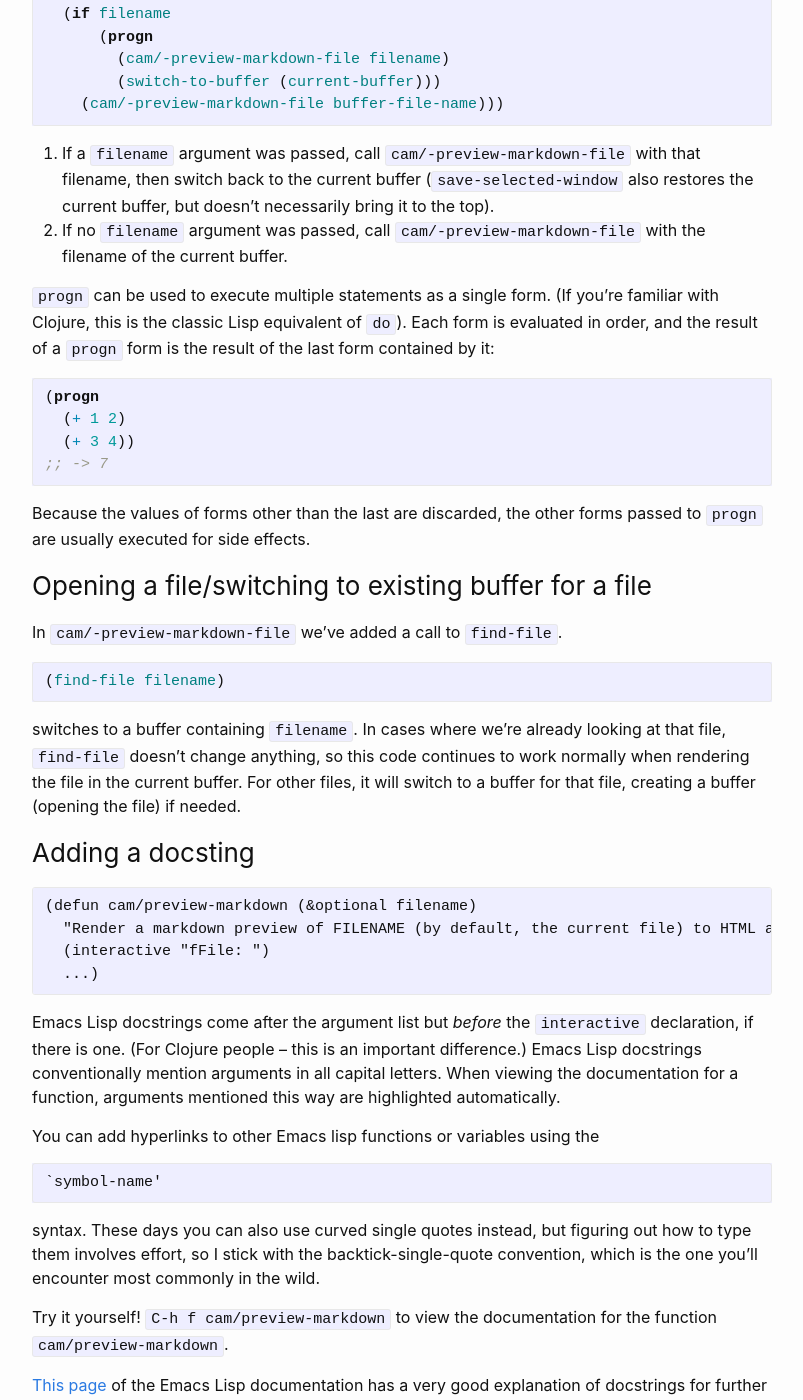
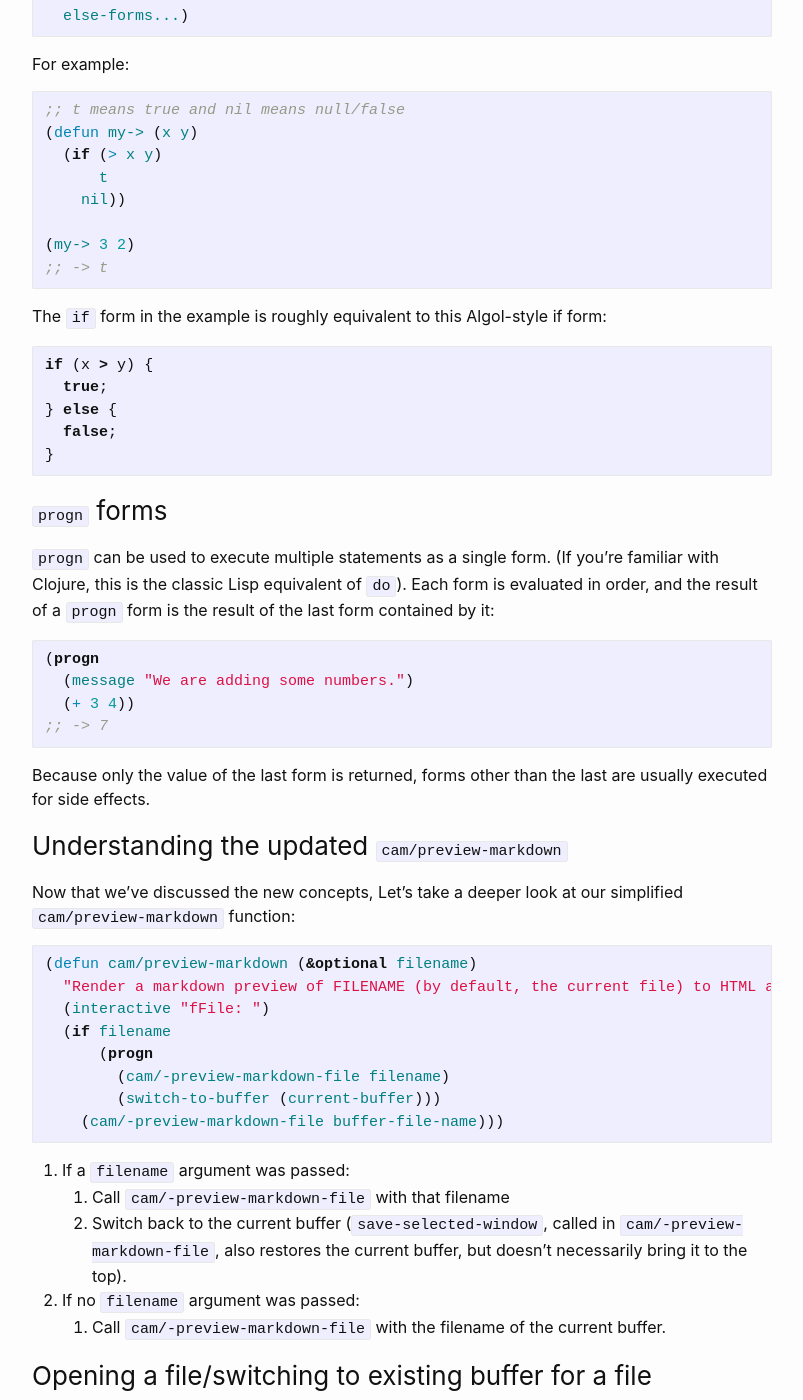
Before and after one commit to camsaul/camsaul.com, a Jekyll site: the page built from _posts/2020-06-09-emacs-lisp-intro-markdown-live-previews-part-3.markdown, in a window 1280 px wide and 1400 px high, scrolled down 2912 px. Shown: the whole window, without its empty margins (238-1041 px from the left). Built offline with Jekyll 4.4.1, drawn with Linux system fonts in a browser that asks for light colours; a script that is not in the unit is left out; some of the changed text lies outside the part shown.

Commit message:
Various tweaks to Emacs Lisp intro posts

````diff
--- a/_posts/2020-06-09-emacs-lisp-intro-markdown-live-previews-part-3.markdown
+++ b/_posts/2020-06-09-emacs-lisp-intro-markdown-live-previews-part-3.markdown
@@ -21,7 +21,8 @@ We'll discuss the following Emacs Lisp concepts:
 
 *  Optional arguments
 *  `interactive` code characters
-*  `progn`
+*  `progn` forms
+*  `if` forms
 *  Docstrings
 *  Hooks
 *  Buffer-local variables
@@ -31,7 +32,7 @@ We'll discuss the following Emacs Lisp concepts:
 
 Here we've broken out `cam/preview-markdown` a bit further.
 
-This version of the function works the same as before when run programmatically,
+This version of the command works the same as before when run programmatically,
 but when executed interactively (e.g. via `M-x`) it will prompt you for the file
 to preview, complete with autocomplete; it defaults to the current file.
 
@@ -102,8 +103,9 @@ In
 ```
 
 we are making the `filename` argument optional, because we'd like to be able to
-call this function with an specific file to preview, but default to the current
-file when called with no argument (such as when it is called programmatically).
+call this function with a specific file to preview, but default to the current
+file when it is called with no argument (such as when it is called as part of a
+*hook*, as discussed below).
 
 ### Specifying a prompt in the `interactive` declaration
 
@@ -120,12 +122,62 @@ show the user in the minibuffer (`"File: "`). Note that we have to include the
 space after the prompt ourselves.
 
 The string name of the file the user chooses will be passed in as the `filename`
-argument. When the function is invoked programmatically by the
-`after-save-hook` (discussed below), `filename` will not be prompted for, and will be `nil`.
+argument. When the function is invoked programmatically, Emacs will not prompt
+the user for a value of `filename`.
+
+### `if` forms
+
+In Emacs Lisp, `if` forms have the syntax
+
+```emacs-lisp
+(if condition
+    then-form
+  else-forms...)
+```
+
+For example:
+
+```emacs-lisp
+;; t means true and nil means null/false
+(defun my-> (x y)
+  (if (> x y)
+      t
+    nil))
+
+(my-> 3 2)
+;; -> t
+```
+
+The `if` form in the example is roughly equivalent to this Algol-style if form:
+
+```javascript
+if (x > y) {
+  true;
+} else {
+  false;
+}
+```
 
 ### `progn` forms
 
-Let's take a deeper look at our simplified `cam/preview-markdown` function:
+`progn` can be used to execute multiple statements as a single form. (If you're
+familiar with Clojure, this is the classic Lisp equivalent of `do`). Each form is
+evaluated in order, and the result of a `progn` form is the result of the last
+form contained by it:
+
+```emacs-lisp
+(progn
+  (message "We are adding some numbers.")
+  (+ 3 4))
+;; -> 7
+```
+
+Because only the value of the last form is returned, forms other than the last
+are usually executed for side effects.
+
+### Understanding the updated `cam/preview-markdown`
+
+Now that we've discussed the new concepts, Let's take a deeper look at our simplified `cam/preview-markdown` function:
 
 ```emacs-lisp
 (defun cam/preview-markdown (&optional filename)
@@ -138,27 +190,16 @@ Let's take a deeper look at our simplified `cam/preview-markdown` function:
     (cam/-preview-markdown-file buffer-file-name)))
 ```
 
-1.  If a `filename` argument was passed, call `cam/-preview-markdown-file` with
-    that filename, then switch back to the current buffer
-    (`save-selected-window` also restores the current buffer, but doesn't
-    necessarily bring it to the top).
-2.  If no `filename` argument was passed, call `cam/-preview-markdown-file` with
-    the filename of the current buffer.
 
-`progn` can be used to execute multiple statements as a single form. (If you're
-familiar with Clojure, this is the classic Lisp equivalent of `do`). Each form is
-evaluated in order, and the result of a `progn` form is the result of the last
-form contained by it:
+1.  If a `filename` argument was passed:
+    1.  Call `cam/-preview-markdown-file` with that filename
+    2.  Switch back to the current buffer (`save-selected-window`, called in
+        `cam/-preview-markdown-file`, also restores the current buffer, but
+        doesn't necessarily bring it to the top).
+2.  If no `filename` argument was passed:
+    1.  Call `cam/-preview-markdown-file` with the filename of the current
+        buffer.
 
-```emacs-lisp
-(progn
-  (+ 1 2)
-  (+ 3 4))
-;; -> 7
-```
-
-Because the values of forms other than the last are discarded, the other forms
-passed to `progn` are usually executed for side effects.
 
 ### Opening a file/switching to existing buffer for a file
 
@@ -184,20 +225,21 @@ needed.
 ```
 
 Emacs Lisp docstrings come after the argument list but *before* the
-`interactive` declaration, if there is one. (For Clojure people -- this is an
-important difference.) Emacs Lisp docstrings conventionally mention arguments in
-all capital letters. When viewing the documentation for a function, arguments
-mentioned this way are highlighted automatically.
+`interactive` declaration, if there is one. Emacs Lisp docstrings conventionally
+mention arguments in all capital letters (e.g. `FILENAME`). When viewing the
+documentation for a function, arguments mentioned this way are highlighted
+automatically.
 
-You can add hyperlinks to other Emacs lisp functions or variables using the
+You can add hyperlinks to other Emacs Lisp functions or variables using the
 
 ```
 `symbol-name'
 ```
 
-syntax. These days you can also use curved single quotes instead, but figuring
-out how to type them involves effort, so I stick with the backtick-single-quote
-convention, which is the one you'll encounter most commonly in the wild.
+syntax. These days you can also use *curved* single quotes instead, but figuring
+out how to type them involves too much effort, so I stick with the
+backtick-single-quote convention, which is the one you'll encounter most
+commonly in the wild.
 
 Try it yourself! `C-h f cam/preview-markdown` to view the documentation for
 the function `cam/preview-markdown`.
@@ -222,7 +264,7 @@ Whenever we open a Markdown file, Emacs will set the major mode to
 the mode is entered. When we enter `markdown-mode`, Emacs will run any functions
 in `markdown-mode-hook`.
 
-To `markdown-mode-hook`, we add a *lambda* (anonymous function) that itself adds
+To `markdown-mode-hook` we add a *lambda* (anonymous function) that itself adds
 the command `#'cam/preview-markdown` to `after-save-hook`. Any functions in
 `after-save-hook` will run after a file is saved.
 
@@ -236,14 +278,14 @@ after saving a file.
 `add-hook` adds a function to a hook (which, again, is just a list), creating
 the variable if it doesn't already exist. `add-hook` has two `optional` args,
 `append` (default `nil`) and `local` (default `nil`). `append` tells it to add
-the function at the end of the list. In some cases, it is preferable to run a
-certain function after others in the hook have ran. In our case, it doesn't
-really matter if our function runs before or after others, so we'll pass the
-default value of `nil`. `local` tells it to add it to the *buffer-local* version
-of the hook rather than the global version. We'll explore the difference more in
-the future, but for now suffice to know that variables can have global values as
-well as values specific to a buffer. Buffer-local values overshadow
-global values.
+the function at the end of the list, meaning it gets ran last. In some cases, it
+is preferable to run a certain function after others in the hook have ran. In
+our case, it doesn't really matter if our function runs before or after others,
+so we'll pass the default value of `nil`. `local` tells it to add it to the
+*buffer-local* version of the hook rather than the global version. We'll explore
+the difference more in the future, but for now suffice to know that variables
+can have global values as well as values specific to a buffer. Buffer-local
+values overshadow global values.
 
 ```emacs-lisp
 (add-hook 'after-save-hook #'cam/preview-markdown)
@@ -309,6 +355,23 @@ With Lisp-2s, you have to use `funcall` to call a function bound to a variable:
 
 (call-f (lambda (n) (1+ n)) 100)
 ;; -> 101
+```
+
+There are pros and cons to both Lisp-1s and Lisp-2s. Lisp-1s lend themselves
+more elegantly to passing around functions since you don't need to use special
+forms like `funcall`. However you have to be much more careful not to
+unintentionally overshadow functions in Lisp-1s, which usually means
+intentionally misspelling function parameter names. You'll often see nonsense
+like this in Lisp-1s:
+
+```clojure
+;; clojure
+;; so as to not overshadow the "type" function, we have to give our type
+;; parameter a different name, such as "typ"
+(defn type=
+  "True if the type of `x` is equal to `typ`."
+  [x typ]
+  (= (type x) typ))
 ```
 
 There are other differences to explore in the a future post, but let's get back to tweaking our command!
````
Also changed, not shown: other parts of _posts/2020-06-09-emacs-lisp-intro-markdown-live-previews-part-3.markdown (+9 -4 lines), _posts/2020-06-09-emacs-lisp-intro-markdown-live-previews-part-1.markdown (+11 -9 lines), _posts/2020-06-09-emacs-lisp-intro-markdown-live-previews-part-2.markdown (+88 -42 lines).
